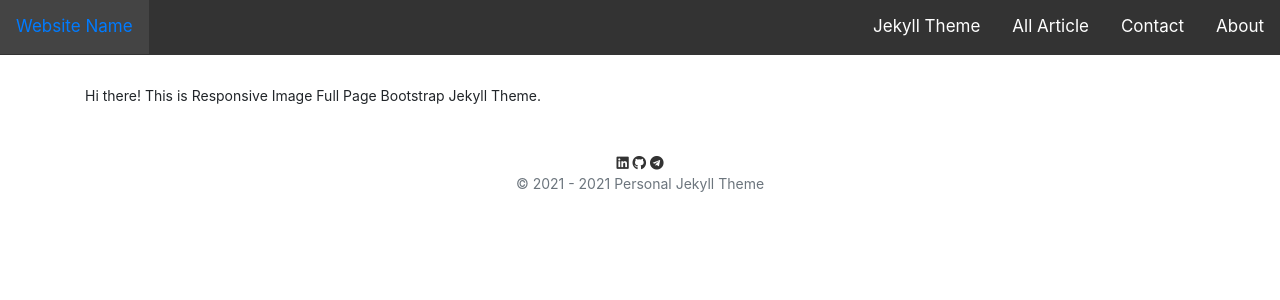
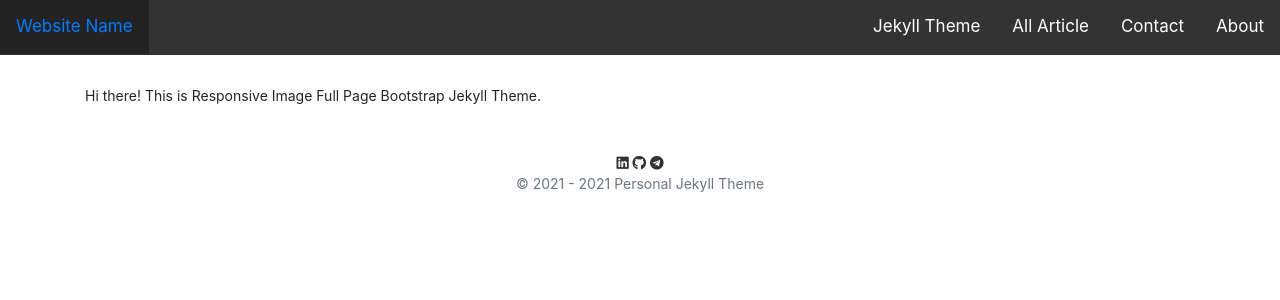
Before and after one commit to mohamadrido/personal-jekyll-theme, a Jekyll site: the page built from about.html, in a window 1280 px wide. Shown: the top 300 px of the page. Built offline with Jekyll 4.4.1, drawn with Linux system fonts in a browser that asks for light colours; nearby versions of some CDN libraries.

Commit message:
Update style.css

```diff
--- a/assets/style.css
+++ b/assets/style.css
@@ -103,7 +103,7 @@ a:hover {
 }
 
 .topnav a:hover {
-  background-color: #444;
+  background-color: #232323;
   color: #007bff;
 }
 
```
